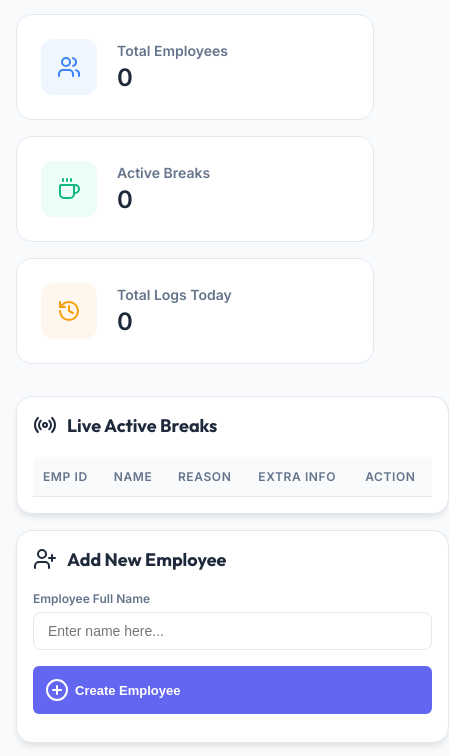
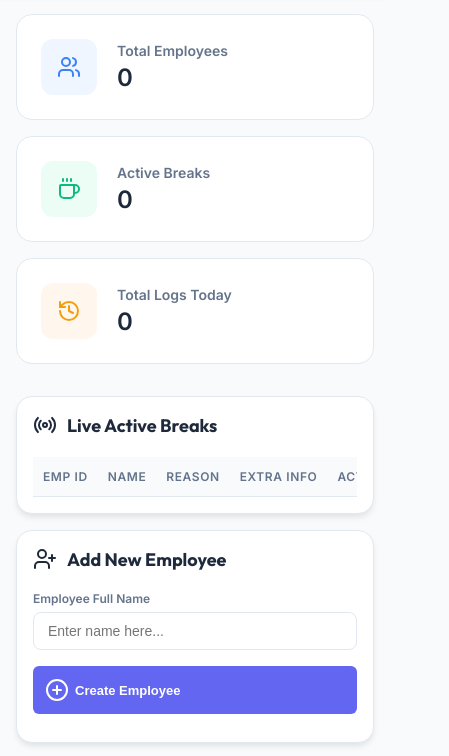
Before and after one commit to shivam2512/dbs-break-buddy, a plain HTML site: page frontend/admin.html in a window 390 px wide. Shown: the part 65-821 px from the top of the page, 449 px wide, since content can reach past the window. Drawn offline with nearby package versions, Linux system fonts and the light colour scheme; no server answers; sample sign-in values are in the browser's storage.

Commit message:
style: apply min-width: 0 to grid cards to prevent table blowout on mobile

```diff
--- a/frontend/admin.html
+++ b/frontend/admin.html
@@ -115,6 +115,7 @@
             border-radius: 16px;
             padding: 24px;
             box-shadow: 0 4px 6px -1px rgba(0, 0, 0, 0.1);
+            min-width: 0; /* Prevents grid blowout from table-container */
         }
 
         .card h3 {
@@ -294,6 +295,8 @@
         @media (max-width: 768px) {
             .top-bar {
                 padding: 12px 16px;
+                flex-wrap: wrap;
+                gap: 8px;
             }
             .user-actions span {
                 display: none;
@@ -318,6 +321,9 @@
             .btn-logout {
                 padding: 6px 12px;
                 font-size: 14px;
+            }
+            .table-container {
+                -webkit-overflow-scrolling: touch;
             }
         }
 
```
